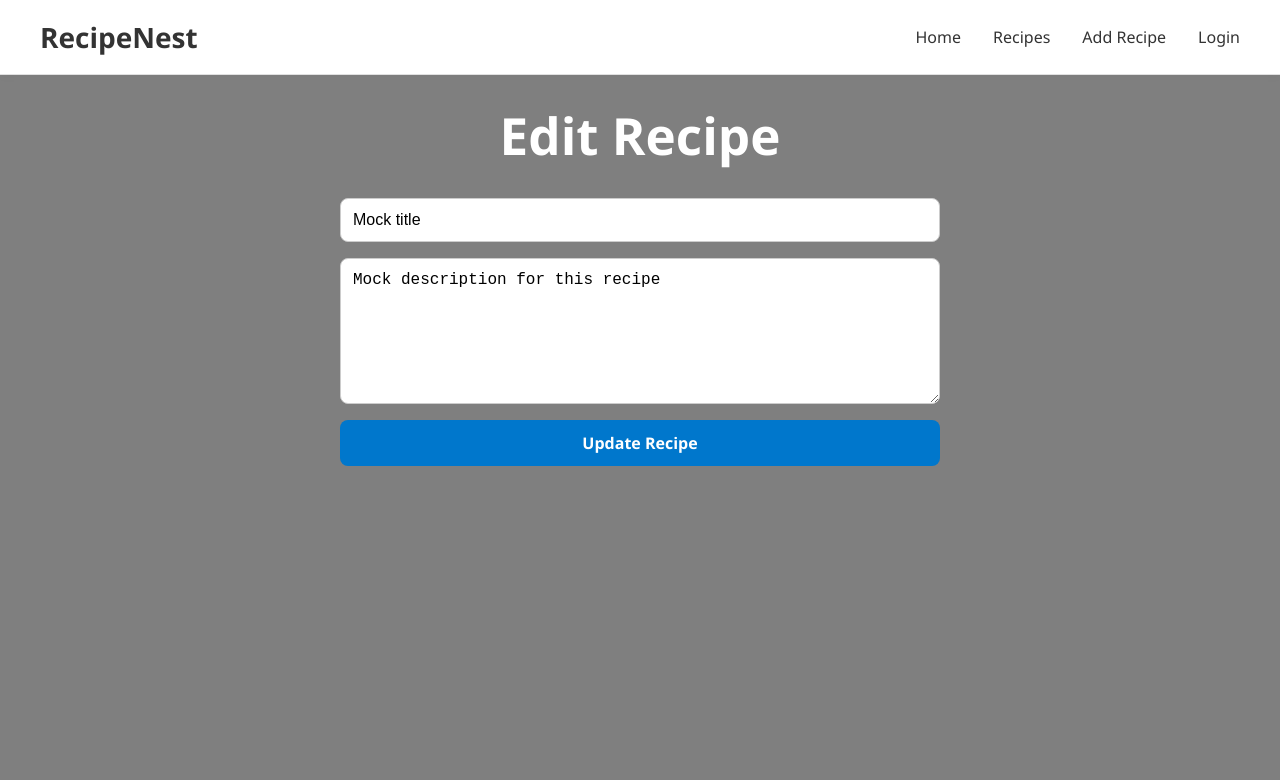
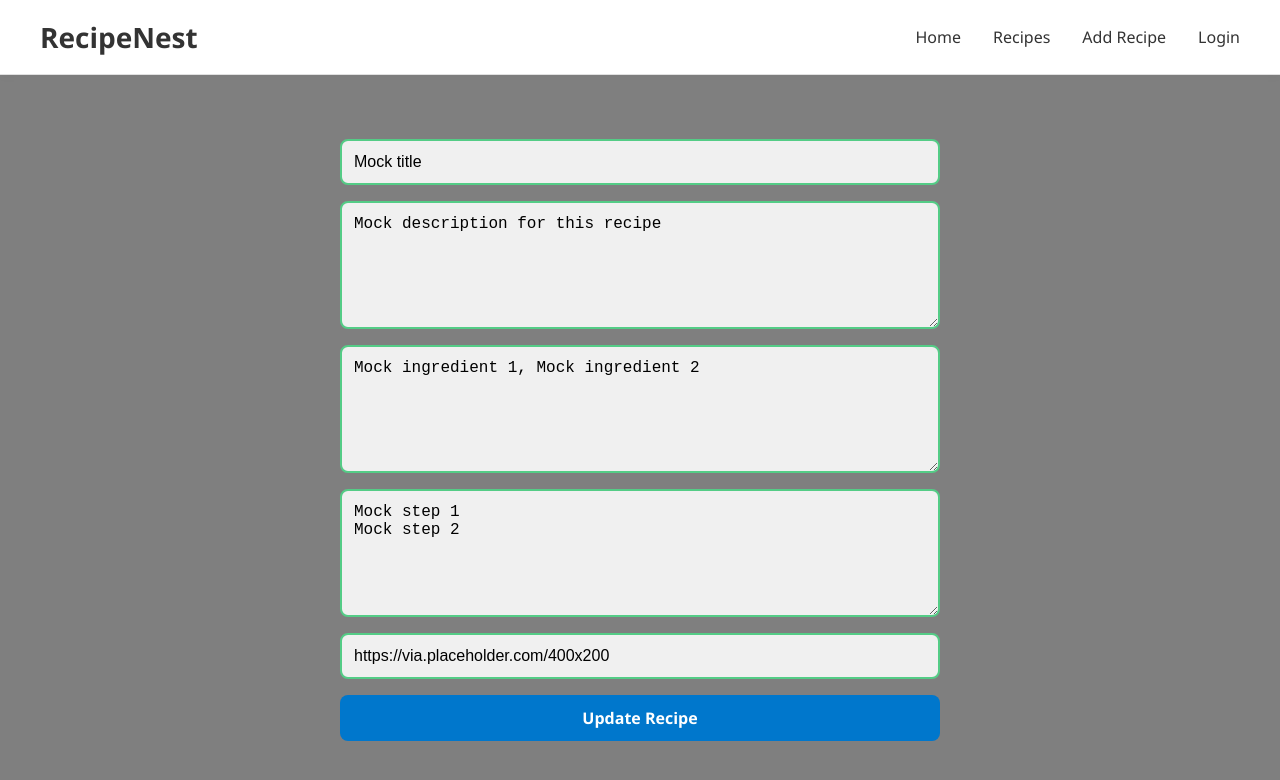
Before and after one commit to DaniRossiter/recipenest-frontend, a React (Vite) app: page /edit/1 in a window 1280 px wide. Shown: the top 780 px of the page. Built offline with nearby package versions, Linux system fonts and the light colour scheme.

Commit message:
Refactor RecipeForm to support full inputs for both Add and Edit pages

```diff
--- a/src/components/RecipeForm.jsx
+++ b/src/components/RecipeForm.jsx
@@ -3,11 +3,20 @@ import React, { useState } from "react";
 function RecipeForm({ onSubmit, initialData = {}, buttonLabel }) {
   const [title, setTitle] = useState(initialData.title || "");
   const [description, setDescription] = useState(initialData.description || "");
+  const [ingredients, setIngredients] = useState(initialData.ingredients?.join(", ") || "");
+  const [instructions, setInstructions] = useState(initialData.instructions?.join("\n") || "");
+  const [imageUrl, setImageUrl] = useState(initialData.imageUrl || "");
   const [isHovered, setIsHovered] = useState(false);
 
   const handleSubmit = (e) => {
     e.preventDefault();
-    onSubmit({ title, description });
+    onSubmit({
+      title,
+      description,
+      ingredients: ingredients.split(",").map(item => item.trim()),
+      instructions: instructions.split("\n").map(step => step.trim()),
+      imageUrl
+    });
   };
 
   return (
@@ -16,14 +25,33 @@ function RecipeForm({ onSubmit, initialData = {}, buttonLabel }) {
         type="text"
         value={title}
         onChange={(e) => setTitle(e.target.value)}
-        placeholder="Recipe Title"
+        placeholder="Title"
         style={styles.input}
       />
       <textarea
         value={description}
         onChange={(e) => setDescription(e.target.value)}
-        placeholder="Recipe Description"
+        placeholder="Description"
         style={styles.textarea}
+      />
+      <textarea
+        value={ingredients}
+        onChange={(e) => setIngredients(e.target.value)}
+        placeholder="Ingredients (comma-separated)"
+        style={styles.textarea}
+      />
+      <textarea
+        value={instructions}
+        onChange={(e) => setInstructions(e.target.value)}
+        placeholder="Instructions"
+        style={styles.textarea}
+      />
+      <input
+        type="text"
+        value={imageUrl}
+        onChange={(e) => setImageUrl(e.target.value)}
+        placeholder="Image URL (optional)"
+        style={styles.input}
       />
       <button
         type="submit"
@@ -49,14 +77,16 @@ const styles = {
     padding: "0.75rem",
     fontSize: "1rem",
     borderRadius: "8px",
-    border: "1px solid #ccc",
+    border: "2px solid #54cc86",
+    backgroundColor: "#f0f0f0"
   },
   textarea: {
     padding: "0.75rem",
     fontSize: "1rem",
     borderRadius: "8px",
-    border: "1px solid #ccc",
-    minHeight: "120px"
+    border: "2px solid #54cc86",
+    backgroundColor: "#f0f0f0",
+    minHeight: "100px"
   },
   button: {
     padding: "0.75rem",
@@ -73,14 +103,13 @@ const styles = {
     padding: "0.75rem",
     borderRadius: "8px",
     backgroundColor: "#54cc86",
-    color: "#fff",
+    color: "black",
     fontWeight: "bold",
     fontSize: "1rem",
     cursor: "pointer",
     border: "none",
     transform: "scale(1.02)",
-    transition: "background-color 0.2s ease, transform 0.2s ease",
-    color: "black"
+    transition: "background-color 0.2s ease, transform 0.2s ease"
   }
 };
 
--- a/src/pages/AddRecipePage.jsx
+++ b/src/pages/AddRecipePage.jsx
@@ -1,93 +1,20 @@
-import React, { useState } from "react";
+import React from "react";
+import RecipeForm from "../components/RecipeForm";
 
 function AddRecipePage() {
-
-    const [isHovered, setIsHovered] = useState(false);
-
   return (
-    <div style={styles.container}>
-      <h1 style={styles.heading}>Add a New Recipe</h1>
-      <form style={styles.form}>
-        <input type="text" placeholder="Title" style={styles.input} />
-        <textarea placeholder="Description" style={styles.textarea} />
-        <textarea placeholder="Ingredients (comma-separated)" style={styles.textarea} />
-        <textarea placeholder="Instructions" style={styles.textarea} />
-        <input type="text" placeholder="Image URL (optional)" style={styles.input} />
-        <button
-            style={isHovered ? styles.buttonHover : styles.button}
-            onMouseEnter={() => setIsHovered(true)}
-            onMouseLeave={() => setIsHovered(false)}
-        >
-  Add Recipe
-</button>
-      </form>
+    <div>
+      <h1 style={{ textAlign: "center", color: "white", marginTop: "3rem" }}>
+        Add a New Recipe
+      </h1>
+      <RecipeForm
+        onSubmit={(data) => {
+          console.log("Submit new recipe:", data);
+        }}
+        buttonLabel="Add Recipe"
+      />
     </div>
   );
 }
 
-const styles = {
-  container: {
-    maxWidth: "600px",
-    margin: "4rem auto",
-    padding: "2rem",
-    backgroundColor: "rgba(255, 255, 255, 0.05)",
-    borderRadius: "12px",
-    backdropFilter: "blur(10px)",
-    color: "#fff",
-    boxShadow: "0 4px 20px rgba(0,0,0,0.3)",
-    border: "1px solid #54cc86"
-  },
-  heading: {
-    fontSize: "2rem",
-    marginBottom: "1.5rem",
-    textAlign: "center",
-    color: "white"
-  },
-  form: {
-    display: "flex",
-    flexDirection: "column",
-    gap: "1rem",
-  },
-  input: {
-    padding: "0.75rem",
-    borderRadius: "8px",
-    border: "2px solid #54cc86",
-    backgroundColor: "#f0f0f0",
-    fontSize: "1rem"
-  },
-  textarea: {
-    padding: "0.75rem",
-    borderRadius: "8px",
-    border: "2px solid #54cc86",
-    backgroundColor: "#f0f0f0",
-    fontSize: "1rem",
-    minHeight: "100px"
-  },
-  button: {
-    padding: "0.75rem",
-    borderRadius: "8px",
-    backgroundColor: "#0077cc", // BLUE
-    color: "#fff",
-    fontWeight: "bold",
-    fontSize: "1rem",
-    cursor: "pointer",
-    border: "none",
-    transition: "background-color 0.2s ease, transform 0.2s ease"
-  },
-  buttonHover: {
-    padding: "0.75rem",
-    borderRadius: "8px",
-    backgroundColor: "#54cc86", // GREEN
-    color: "#fff",
-    fontWeight: "bold",
-    fontSize: "1rem",
-    cursor: "pointer",
-    border: "none",
-    transform: "scale(1.02)",
-    transition: "background-color 0.2s ease, transform 0.2s ease",
-    color: "black"
-  }
-};
-
-
 export default AddRecipePage;
--- a/src/pages/EditRecipePage.jsx
+++ b/src/pages/EditRecipePage.jsx
@@ -1,31 +1,25 @@
 import React from "react";
 import RecipeForm from "../components/RecipeForm";
-import { useParams } from "react-router-dom";
 
 function EditRecipePage() {
-  const { id } = useParams();
-
-  const handleUpdate = (updatedRecipe) => {
-    console.log("Update this recipe in backend:", id, updatedRecipe);
-    // TODO: send PUT request
-  };
-
   const mockRecipe = {
     title: "Mock title",
-    description: "Mock description for this recipe"
+    description: "Mock description for this recipe",
+    ingredients: ["Mock ingredient 1", "Mock ingredient 2"],
+    instructions: ["Mock step 1", "Mock step 2"],
+    imageUrl: "https://via.placeholder.com/400x200"
   };
 
   return (
-    <div>
-        <h1 style={{ textAlign: "center", marginTop: "2rem", color: "#ffffff" }}>
-            Edit Recipe
-        </h1>
-
-        <RecipeForm
-            onSubmit={handleUpdate}
-            initialData={mockRecipe}
-            buttonLabel="Update Recipe"
-        />
+    <div style={{ marginTop: "4rem" }}>
+      <RecipeForm
+        initialData={mockRecipe}
+        buttonLabel="Update Recipe"
+        mode="edit"
+        onSubmit={(updatedData) => {
+          console.log("Update this recipe with:", updatedData);
+        }}
+      />
     </div>
   );
 }
```
